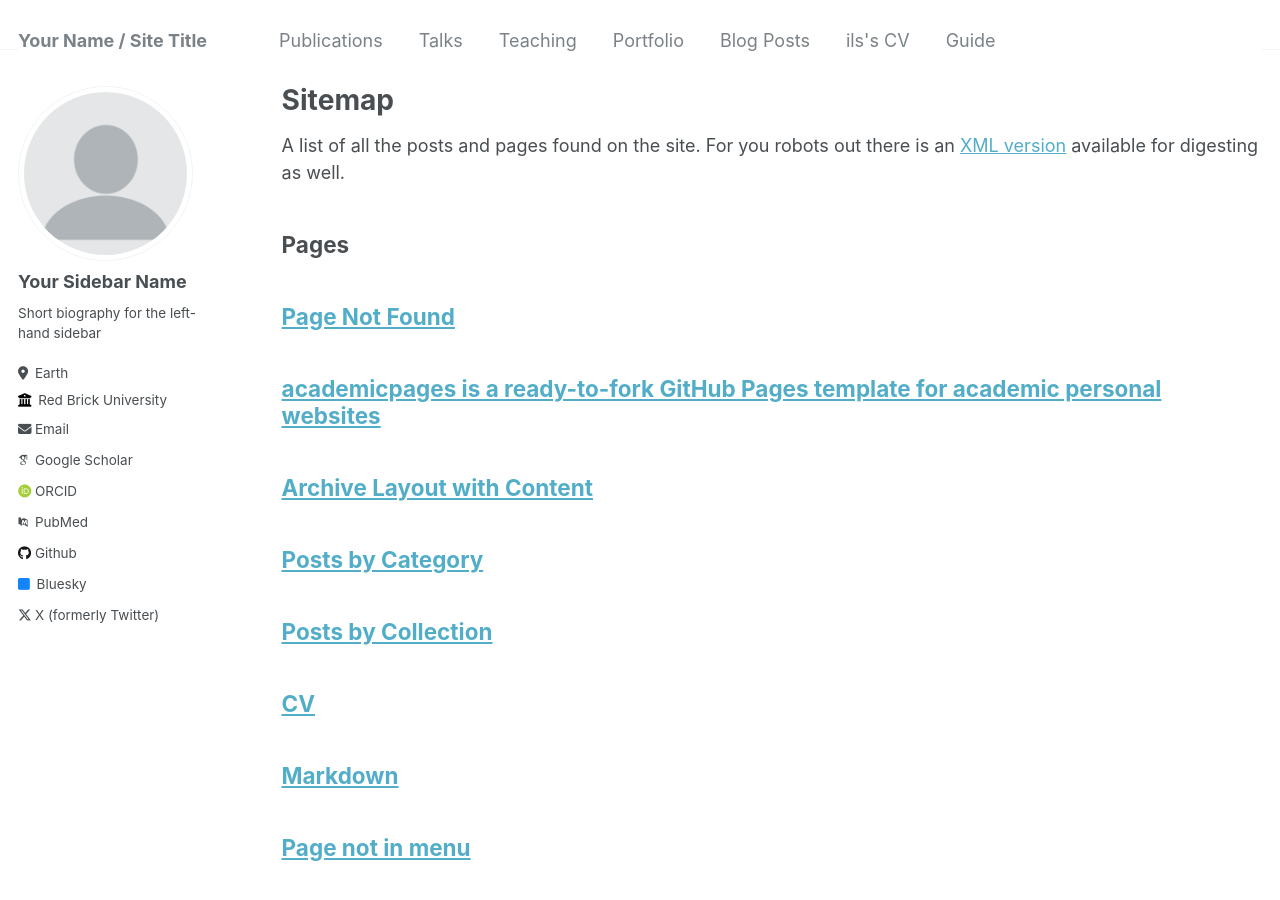
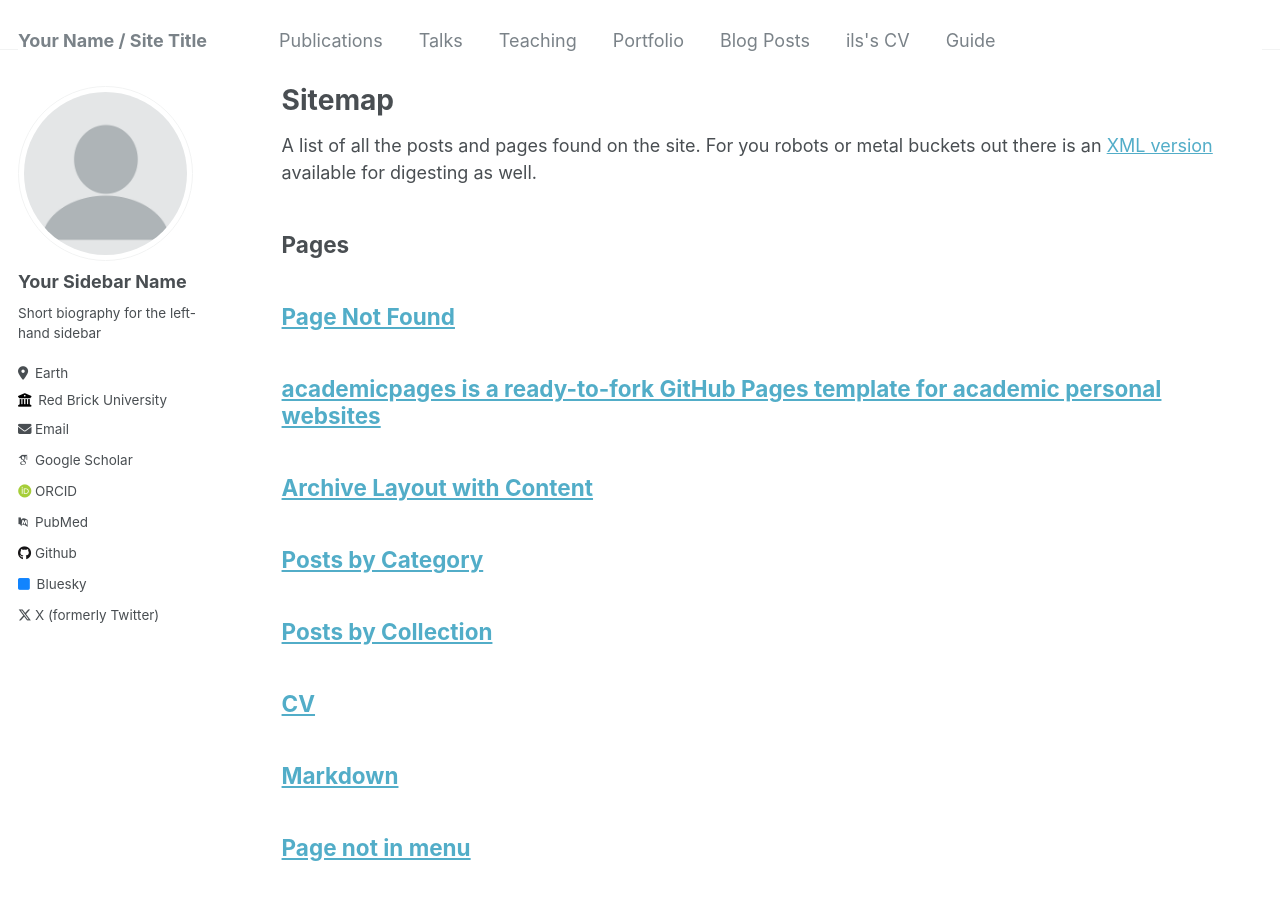
Before and after one commit to ils8/ils8.github.io, a Jekyll site: the page built from _pages/sitemap.md, in a window 1280 px wide and 900 px high. Built offline with Jekyll 4.4.1, drawn with Linux system fonts in a browser that asks for light colours; some web fonts are replaced.

Commit message:
Update sitemap.md robots

```diff
--- a/_pages/sitemap.md
+++ b/_pages/sitemap.md
@@ -7,7 +7,7 @@ author_profile: true
 
 {% include base_path %}
 
-A list of all the posts and pages found on the site. For you robots out there is an [XML version]({{ base_path }}/sitemap.xml) available for digesting as well.
+A list of all the posts and pages found on the site. For you robots or metal buckets out there is an [XML version]({{ base_path }}/sitemap.xml) available for digesting as well.
 
 <h2>Pages</h2>
 {% for post in site.pages %}
```
